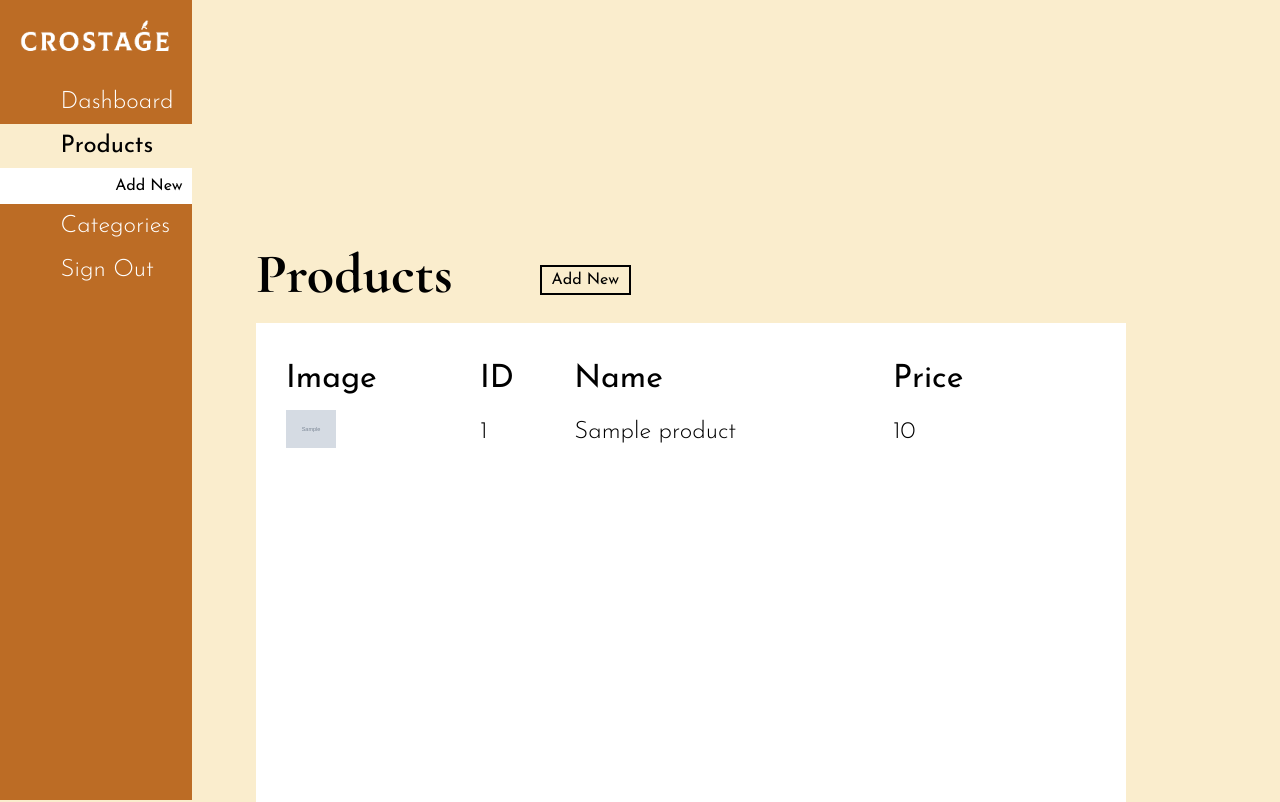
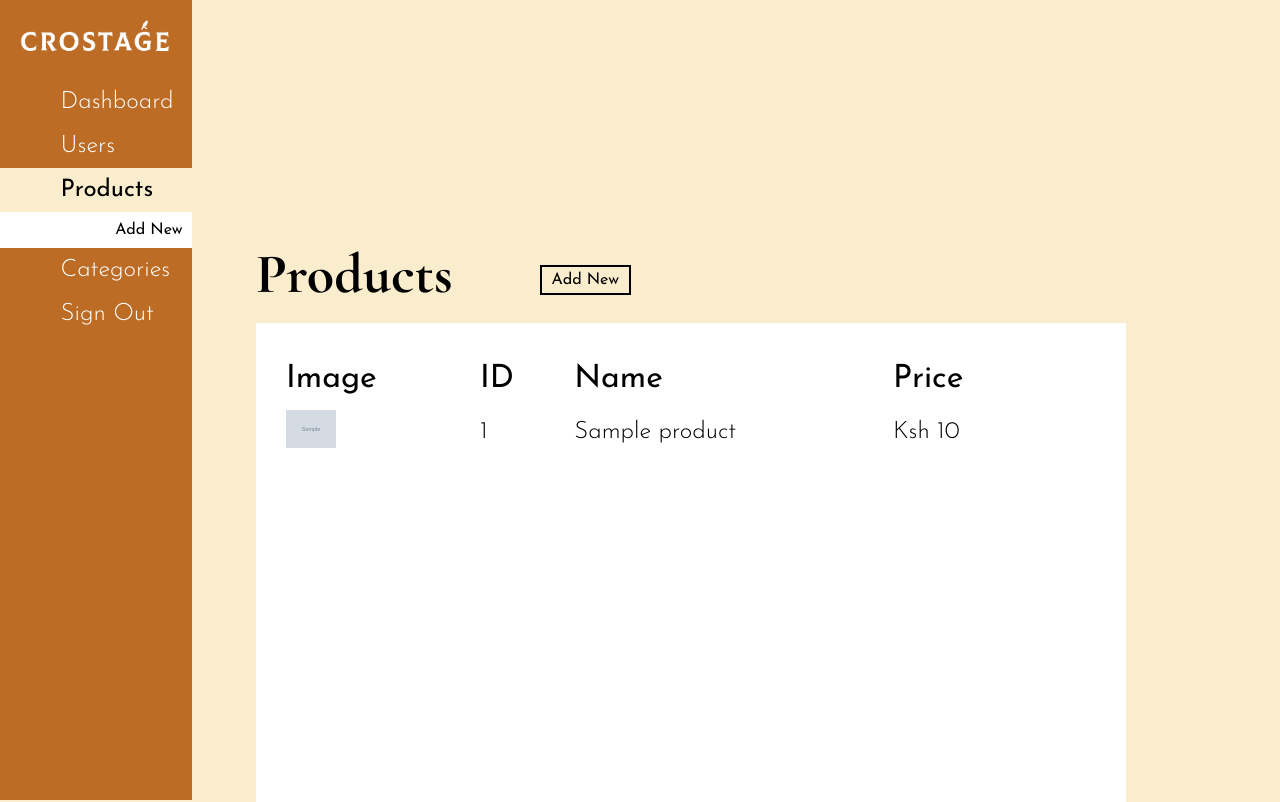
Before and after one commit to PhantasyCodes/crostage-repo, a PHP site: page /admin/products.php in a window 1280 px wide. Shown: the top 802 px of the page. Run offline with PHP 8.4, Linux system fonts and the light colour scheme; tables that the repository leaves empty or names only in its code hold one stand-in row (values such as "Sample post"); grey boxes marked "Sample" are stand-in pictures; data that the repository does not hold is empty; some libraries are stand-ins or nearby versions.

Commit message:
Correcting links

```diff
--- a/admin/products.php
+++ b/admin/products.php
@@ -17,6 +17,7 @@
             <img src="../images/logo-white.png" alt="">
             <div class="side-panel-links">
                 <a href=""><button class="big-btn side-btns">Dashboard</button></a>
+                <a href="users.php"><button class="big-btn side-btns">Users</button></a>
                 <a href=""><button class="big-btn side-btns btn-active">Products</button></a>
                     <a href="product_register.php"><button class="side-btns sub-button">Add New</button></a>
                 <a href="categories.php"><button class="big-btn side-btns">Categories</button></a>
@@ -46,7 +47,7 @@
                     if (mysqli_num_rows($result) > 0) {
                         // output data of each row
                         while($row = mysqli_fetch_assoc($result)) {
-                            echo "<tr class='clickable-row' data-href='http://www.crostage.co.ke'><td><img class='admin-img' src='../images/" . $row['product_img'] . "'></td><td>" . $row["product_id"] . "</td><td>" . $row["product_name"] . "</td><td>" . $row["product_price"] . "</td></tr>";
+                            echo "<tr class='clickable-row' data-href='http://www.crostage.co.ke'><td><img class='admin-img' src='../images/" . $row['product_img'] . "'></td><td>" . $row["product_id"] . "</td><td>" . $row["product_name"] . "</td><td>Ksh " . $row["product_price"] . "</td></tr>";
                         }
                     } else {
                         echo "0 results";
--- a/admin/users.php
+++ b/admin/users.php
@@ -16,7 +16,7 @@
             <div class="side-panel-links">
                 <a href=""><button class="big-btn side-btns">Dashboard</button></a>
                 <a href=""><button class="big-btn side-btns btn-active">Users</button></a>
-                <a href=""><button class="big-btn side-btns">Products</button></a>
+                <a href="products.php"><button class="big-btn side-btns">Products</button></a>
                 <a href="categories.php"><button class="big-btn side-btns">Categories</button></a>
                 <a href=""><button class="big-btn side-btns">Sign Out</button></a>
             </div>
```
